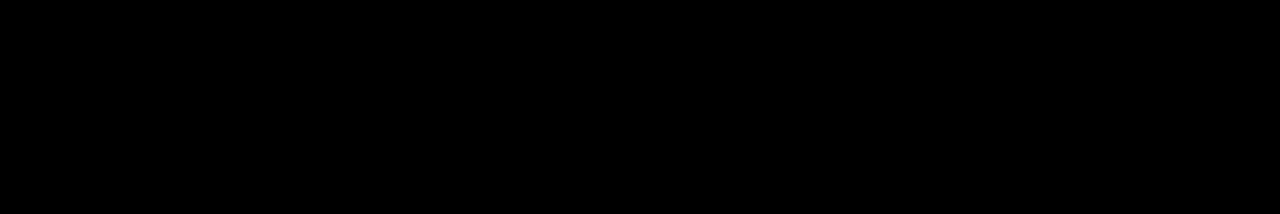
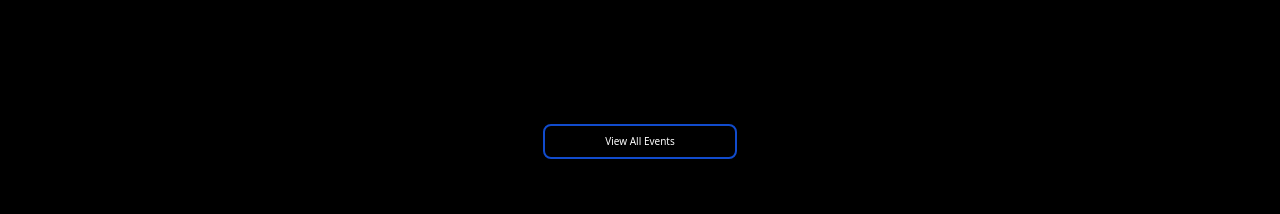
Before and after one commit to Cybu-Abu/Foss-Website, a React (Vite) app: page /scrollable in a window 1280 px wide. Shown: the part 2860-3074 px from the top of the page. Built offline with nearby package versions, Linux system fonts and the light colour scheme.

Commit message:
Animations

```diff
--- a/src/pages/Scrollable/Fourth Page/FourthMain.jsx
+++ b/src/pages/Scrollable/Fourth Page/FourthMain.jsx
@@ -18,6 +18,7 @@
   const fourthRefCard=useRef()
   const fourthRefRecentCard=useRef()
   const fourthRefRecentHero=useRef()
+  const fourthRefButton=useRef()
 
   useGSAP(()=>{
     var tl2=gsap.timeline({
@@ -54,7 +55,7 @@
       opacity:0,
       stagger:0.3
     })
-    tl2.from("button",{
+    tl2.from(fourthRefCard.current.querySelectorAll("button"),{
       scale:0,
       opacity:0,
     })
@@ -88,7 +89,9 @@
 
 
       <div className=" flex w-full justify-center">
-        <button className='text-white border-[#114BCC] border-2 py-2 px-15 rounded-lg text-[10px] my-20 active:scale-95'>View All Events</button>
+        <button
+        ref={fourthRefButton}
+        className='text-white border-[#114BCC] border-2 py-2 px-15 rounded-lg text-[10px] my-20 active:scale-95'>View All Events</button>
       </div>
 
     </div>
```
